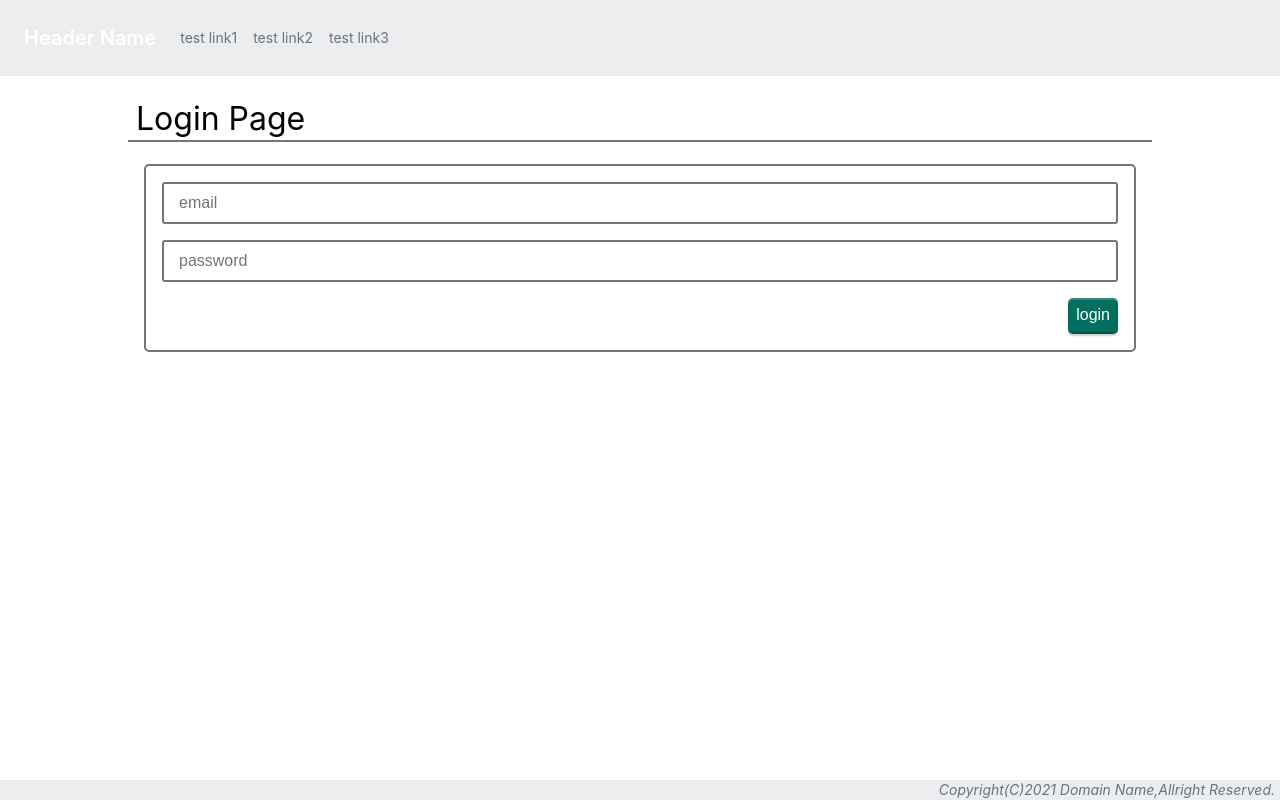
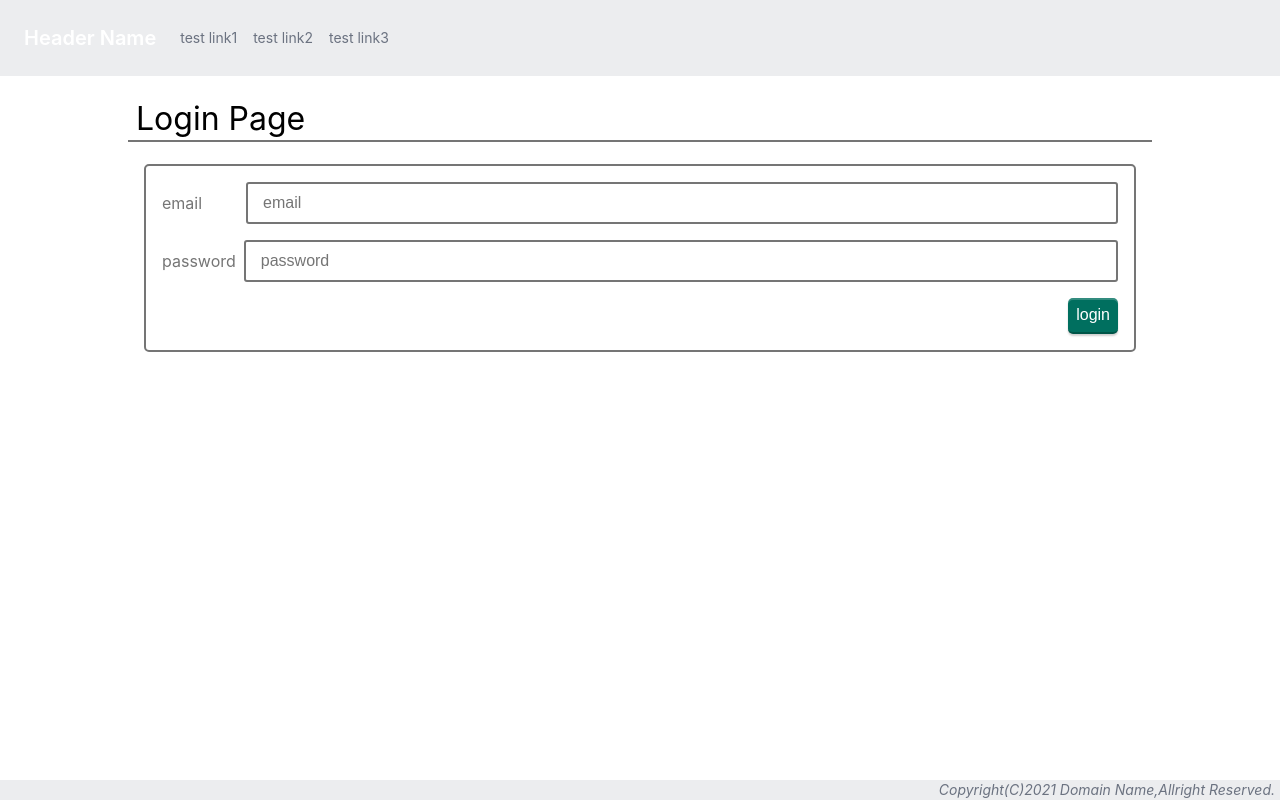
Before and after one commit to FumihiroMaejima/nihil, a React (Vite) app in the folder frontend/: page /admin/login in a window 1280 px wide. Built offline with nearby package versions, Linux system fonts and the light colour scheme.

Commit message:
add label to login form.

```diff
--- a/frontend/src/pages/sample/Login.tsx
+++ b/frontend/src/pages/sample/Login.tsx
@@ -29,21 +29,31 @@ export const Login: React.VFC = () => {
 
       <div className="mxy-4">
         <div className="util-border-full-solid-2p__color--dark-grey util-border-radius__round--5p util-color__text--dark-grey">
-          <div className="mxy-4">
+          <div className="mxy-4 d-flex flex-align-center">
+            <label className="mr-2" htmlFor="email">
+              email&nbsp;&nbsp;&nbsp;&nbsp;&nbsp;&nbsp;&nbsp;&nbsp;
+            </label>
             <PartsSimpleTextField
+              id="email"
               value={emailValue}
               onInput={(e) => setEmailValue(e.currentTarget.value)}
               placeholder="email"
             />
+            {/* <small class="p-error">{{ emailError }}</small> */}
           </div>
 
-          <div className="mxy-4">
+          <div className="mxy-4 d-flex flex-align-center">
+            <label className="mr-2" htmlFor="password">
+              password
+            </label>
             <PartsSimpleTextField
+              id="password"
               value={passwordValue}
               onInput={(e) => setPasswordValue(e.currentTarget.value)}
               placeholder="password"
               type="password"
             />
+            {/* <small class="p-error">{{ passwordError }}</small> */}
           </div>
 
           <div className="mxy-4">
```
